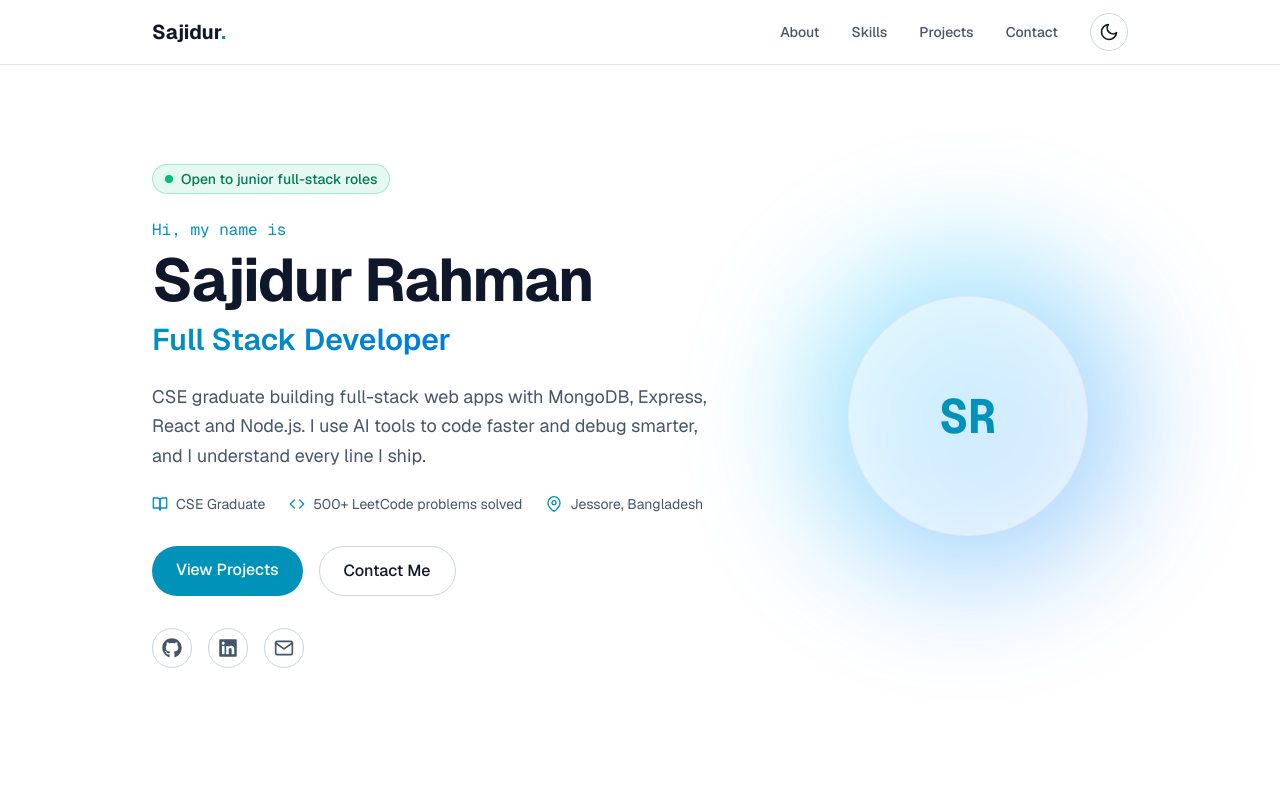
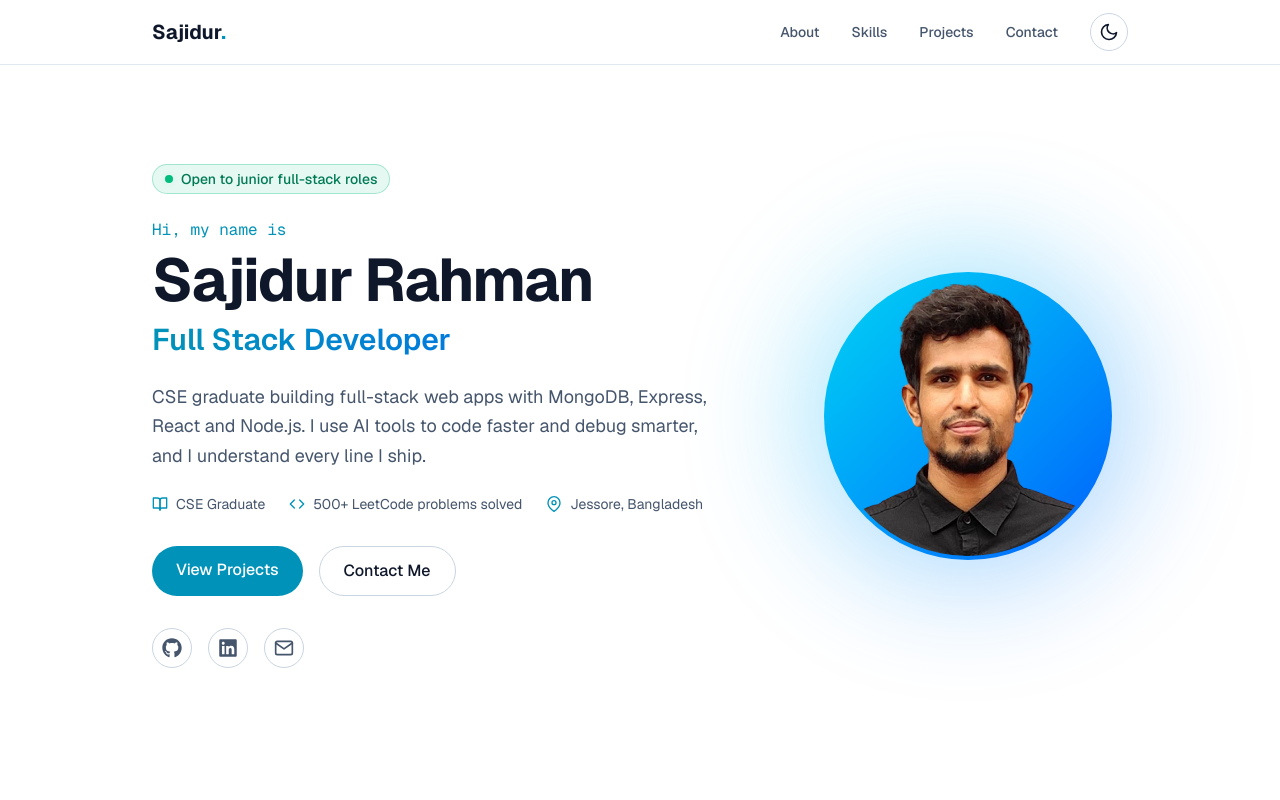
Before and after one commit to sajidur70/portfolio, a Next.js app: page / in a window 1280 px wide. Shown: the top 800 px of the page. Built offline with nearby package versions, Linux system fonts and the light colour scheme.

Commit message:
Add profile photo to Hero and optional 3D scene support
Co-Authored-By: Claude Opus 5.5 <noreply@anthropic.com>

```diff
--- a/src/components/Hero.jsx
+++ b/src/components/Hero.jsx
@@ -1,7 +1,9 @@
+import Image from "next/image";
 import { FiBookOpen, FiCode, FiMapPin } from "react-icons/fi";
 import { personal, highlights } from "@/data/portfolio";
 import FadeIn from "@/components/ui/FadeIn";
 import SocialLinks from "@/components/ui/SocialLinks";
+import HeroScene from "@/components/HeroScene";
 
 // Which icon to show for each highlight in the data file
 const highlightIcons = {
@@ -109,15 +111,34 @@ export default function Hero() {
         </FadeIn>
       </div>
 
-      {/* Right: placeholder circle with my initials. Step 15 replaces it with the 3D scene */}
+      {/* Right: 3D scene on desktop (when heroScene has a URL).
+          Fallback = my photo (phones, loading, no scene) */}
       <FadeIn delay={0.3}>
-        <div className="relative flex h-64 w-64 items-center justify-center sm:h-80 sm:w-80">
-          {/* Soft glowing gradient behind the circle */}
-          <div className="absolute inset-0 animate-pulse rounded-full bg-linear-to-br from-cyan-400 to-blue-600 opacity-30 blur-3xl" />
-          <div className="relative flex h-48 w-48 items-center justify-center rounded-full border border-slate-200 bg-white/50 font-mono text-5xl font-bold text-cyan-600 backdrop-blur sm:h-60 sm:w-60 dark:border-slate-800 dark:bg-slate-900/50 dark:text-cyan-400">
-            {initials}
+        <HeroScene sceneUrl={personal.heroScene}>
+          <div className="relative flex h-64 w-64 items-center justify-center sm:h-80 sm:w-80">
+            {/* Soft glowing gradient behind the photo */}
+            <div className="absolute inset-0 animate-pulse rounded-full bg-linear-to-br from-cyan-400 to-blue-600 opacity-30 blur-3xl" />
+            {/* Gradient ring: a gradient circle with padding, the photo sits inside */}
+            <div className="relative h-56 w-56 rounded-full bg-linear-to-br from-cyan-400 to-blue-600 p-1 sm:h-72 sm:w-72">
+              {personal.photo ? (
+                <Image
+                  src={personal.photo}
+                  alt={`Photo of ${personal.name}`}
+                  width={500}
+                  height={500}
+                  priority
+                  sizes="(min-width: 640px) 288px, 224px"
+                  className="h-full w-full rounded-full object-cover"
+                />
+              ) : (
+                // No photo yet → show my initials
+                <div className="flex h-full w-full items-center justify-center rounded-full bg-white font-mono text-5xl font-bold text-cyan-600 dark:bg-slate-900 dark:text-cyan-400">
+                  {initials}
+                </div>
+              )}
+            </div>
           </div>
-        </div>
+        </HeroScene>
       </FadeIn>
     </section>
   );
--- /dev/null
+++ b/src/components/HeroScene.jsx
@@ -0,0 +1,53 @@
+"use client";
+
+import dynamic from "next/dynamic";
+import { useState, useSyncExternalStore } from "react";
+
+// Load the Spline 3D library only in the browser, and only when it's needed.
+// It is big (about 1 MB), so phones never download it.
+const Spline = dynamic(() => import("@splinetool/react-spline"), {
+  ssr: false,
+});
+
+// Show 3D only on screens ≥ 768px AND when the visitor didn't ask for less motion.
+const QUERY = "(min-width: 768px) and (prefers-reduced-motion: no-preference)";
+
+// These 3 functions let React read a media query safely (and update when it changes).
+function subscribe(callback) {
+  const media = window.matchMedia(QUERY);
+  media.addEventListener("change", callback);
+  return () => media.removeEventListener("change", callback);
+}
+const getSnapshot = () => window.matchMedia(QUERY).matches; // in the browser
+const getServerSnapshot = () => false; // on the server: no 3D
+
+// The 3D scene in the Hero.
+// {children} = the fallback (my initials circle), shown when:
+//  - there is no scene URL yet, or
+//  - the screen is small / the visitor prefers less motion, or
+//  - the 3D scene is still loading
+export default function HeroScene({ sceneUrl, children }) {
+  const show3D = useSyncExternalStore(
+    subscribe,
+    getSnapshot,
+    getServerSnapshot,
+  );
+  const [loaded, setLoaded] = useState(false);
+
+  if (!sceneUrl || !show3D) {
+    return children;
+  }
+
+  return (
+    <div className="relative flex h-[420px] w-[420px] items-center justify-center">
+      {/* Fallback while the scene loads */}
+      {!loaded && children}
+
+      <div
+        className={`absolute inset-0 transition-opacity duration-700 ${loaded ? "opacity-100" : "opacity-0"}`}
+      >
+        <Spline scene={sceneUrl} onLoad={() => setLoaded(true)} />
+      </div>
+    </div>
+  );
+}
--- a/src/data/portfolio.js
+++ b/src/data/portfolio.js
@@ -11,9 +11,12 @@ export const personal = {
   // Shown as a green badge in the Hero. Set to "" to hide it.
   availability: "Open to junior full-stack roles",
   email: "sajidurrahmansahib@gmail.com",
-  photo: "/profile.jpg", // I add this image in Step 16
+  photo: "/profile.png", // My photo in public/profile.png (Hero + About)
   resumeUrl: "", // Empty = the Resume button stays hidden. Later: "/resume.pdf"
   siteUrl: "https://sajidur-rahman.vercel.app", // My live link
+  // 3D scene in the Hero: my Spline ".splinecode" URL (Step 15).
+  // Empty = show the "SR" circle instead.
+  heroScene: "",
 };
 
 // ----- Quick facts in the Hero -----
```
Also changed, not shown: public/profile.png (added), 1 other file (tests, documents, lock files or other folders).
